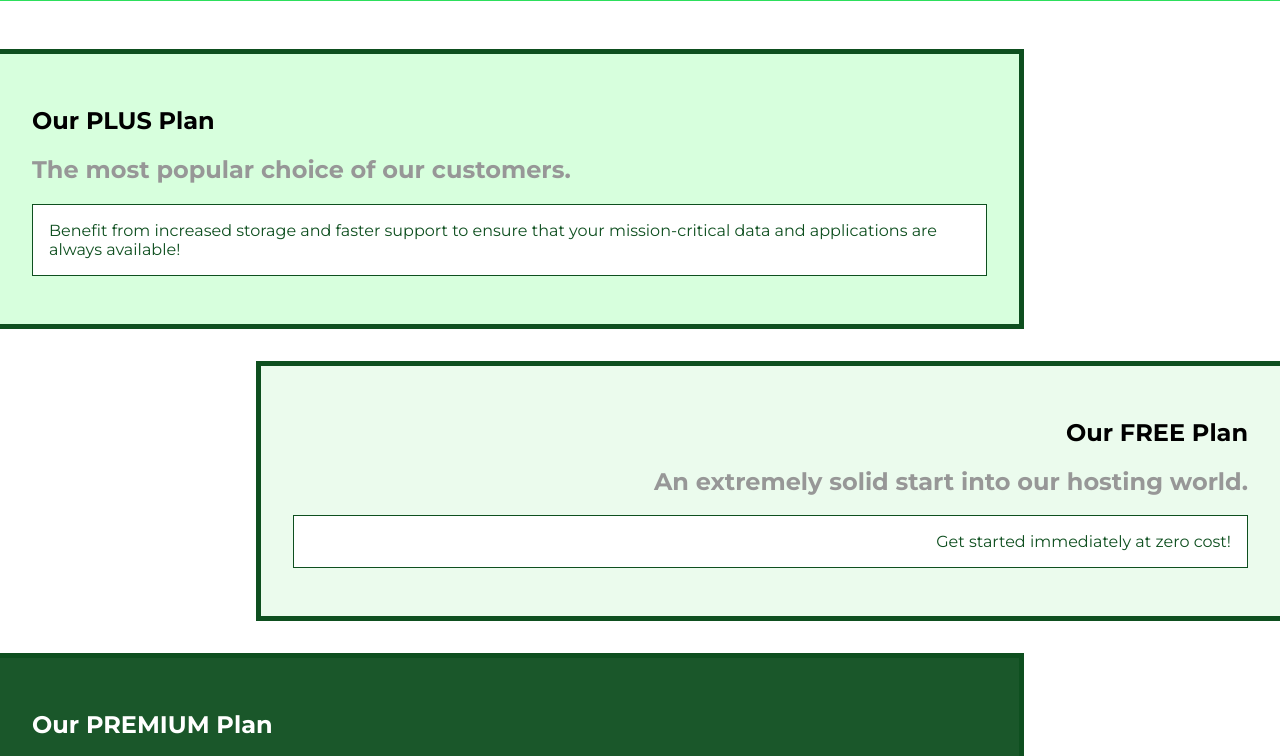
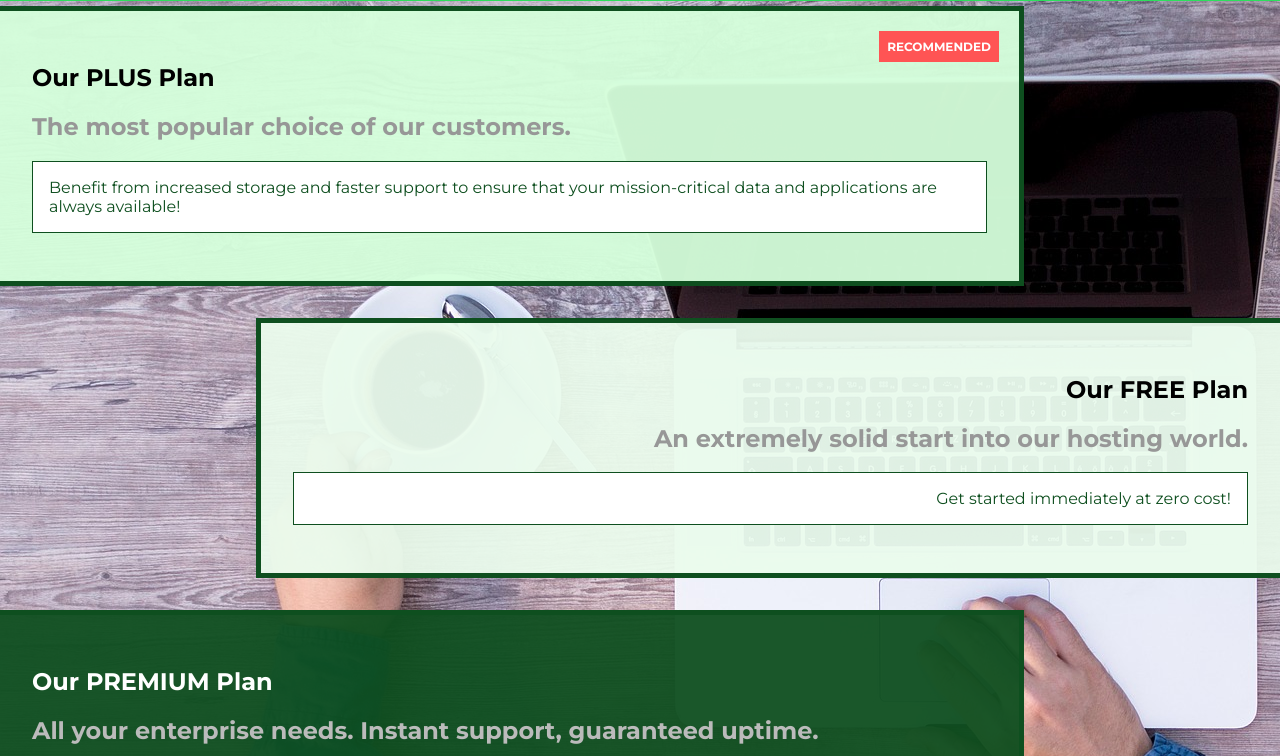
Before and after one commit to saurabhparasar/css-practice, a plain HTML site: page packages/index.html in a window 1280 px wide. Shown: the part 42-798 px from the top of the page. Drawn offline with Linux system fonts and the light colour scheme.

Commit message:
css position

```diff
--- a/packages/index.html
+++ b/packages/index.html
@@ -17,6 +17,7 @@
   </head>
 
   <body>
+    <div class="background"></div>
     <header class="main-header">
       <div class="main-header__item">
         <a class="main-header__brand" href="../index.html">uHost</a>
@@ -39,6 +40,7 @@
       <section id="plus" class="package">
         <a href="#">
           <h1 class="package__title">Our PLUS Plan</h1>
+          <h2 class="package__badge">RECOMMENDED</h2>
           <h2 class="package__subtitle">
             The most popular choice of our customers.
           </h2>
--- a/packages/packages.css
+++ b/packages/packages.css
@@ -2,27 +2,49 @@ main {
     padding-top: 32px;
 }
 
-.package{
+.background {
+    background: url("../images/plans-background.jpg");
+    width: 100%;
+    height: 100%;
+    z-index: -1;
+    position: fixed;
+}
+
+.package {
     background: #d5ffdc;
-    border: 5px solid  #0e4f1f;
+    border: 5px solid #0e4f1f;
     width: 80%;
     margin: 16px 0;
     border-left: none;
+    position: relative;
 }
-.package:hover, .package:active{
-    box-shadow: 2px 2px 4px rgba(0,0,0,0.5);
+
+.package:hover,
+.package:active {
+    box-shadow: 2px 2px 4px rgba(0, 0, 0, 0.5);
     border-color: #ff5454;
 }
 
-.clearFix{
+.package__badge {
+    position: absolute;
+    margin: 20px;
+    top: 0;
+    right: 0;
+    font-size: 12px;
+    color: white;
+    background: #ff5454;
+    padding: 8px;
+}
+
+.clearFix {
     clear: both;
 }
 
-#plus{
+#plus {
     background-color: rgba(213, 255, 220, 0.95);
 }
 
-#free{
+#free {
     background-color: rgba(234, 251, 237, 0.95);
     float: right;
     border-right: none;
@@ -30,18 +52,20 @@ main {
     text-align: right;
 }
 
-#free:hover, #free:active{
+#free:hover,
+#free:active {
     border-color: #ff5454;
 }
 
-#premium{
+#premium {
     background-color: rgba(14, 79, 31, 0.95);
 }
 
-#premium .package__title{
+#premium .package__title {
     color: white;
 }
-#premium .package__subtitle{
+
+#premium .package__subtitle {
     color: #bbb;
 }
 
@@ -51,16 +75,17 @@ main {
     display: block;
 
 }
-.package__title{
+
+.package__title {
     color: black;
     font-size: 24px;
 }
 
-.package__subtitle{
+.package__subtitle {
     color: #979797;
 }
 
-.package__info{
+.package__info {
     color: #0e4f1f;
     font-weight: 500;
     background: white;
--- a/shared.css
+++ b/shared.css
@@ -6,12 +6,17 @@ body {
     margin: 0;
     font-family: 'Montserrat', sans-serif;
 }
+
 /* main header styles */
 
 .main-header {
     background: #2ddf5c;
     padding: 8px 16px;
     width: 100%;
+    position: fixed;
+    top: 0;
+    left: 0;
+    z-index: 1;
 }
 
 .main-header>div {
@@ -60,21 +65,22 @@ body {
 
 }
 
-.main-nav__item--cta > a{
+.main-nav__item--cta>a {
     color: white;
     background: #ff1b68;
     padding: 8px 16px;
     border-radius: 8px;
 
 }
-.main-nav__item--cta a:hover{
+
+.main-nav__item--cta a:hover {
     color: #ff1b68;
     background: white;
     border: none;
 
 }
 
-.button{
+.button {
     background-color: #0e4f1f;
     color: white;
     font: inherit;
@@ -84,30 +90,33 @@ body {
     border-radius: 8px;
 }
 
-.button:hover, .button:active{
+.button:hover,
+.button:active {
     background-color: white;
     color: #0e4f1f;
 }
 
 /* main footer styles */
 
-.main-footer{
+.main-footer {
     background-color: black;
     padding: 32px;
     margin-top: 48px;
 }
 
-.main-footer__links{
+.main-footer__links {
     list-style: none;
     text-align: center;
     margin: 0;
     padding: 0;
 }
-.main-footer__link{
+
+.main-footer__link {
     display: inline-block;
     margin: 0 16px;
 }
-.main-footer__link a{
+
+.main-footer__link a {
     color: white;
     text-decoration: none;
 }
```
Also changed, not shown: images/plans-background.jpg (added).
